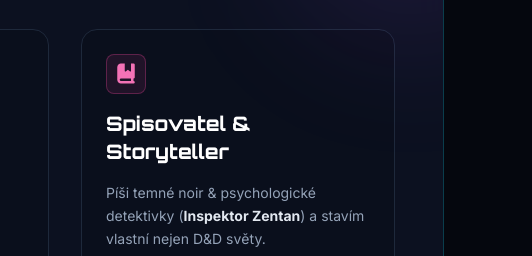
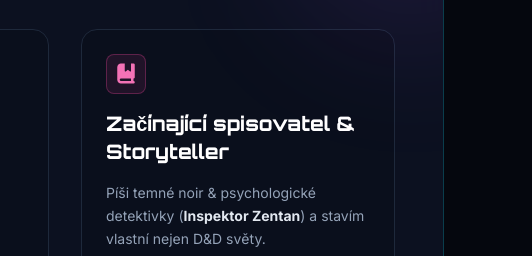
Before and after one commit to bluecat201/bluecat, a plain HTML site: page index.html in a window 1280 px wide. Shown: the part 984-1240 px from the top of the page, 748-1280 px from the left. Drawn offline with nearby package versions, Linux system fonts and the light colour scheme.

Commit message:
Add files via upload

```diff
--- a/index.html
+++ b/index.html
@@ -247,7 +247,7 @@
                         <div class="w-10 h-10 rounded-lg bg-pink-500/10 border border-pink-500/30 flex items-center justify-center text-pink-400 text-xl">
                             <i class="fa-solid fa-book-bookmark"></i>
                         </div>
-                        <h3 class="text-xl font-bold text-white font-display">Spisovatel & Storyteller</h3>
+                        <h3 class="text-xl font-bold text-white font-display">Začínající spisovatel & Storyteller</h3>
                         <p class="text-slate-400 text-sm leading-relaxed">
                             Píši temné noir & psychologické detektivky (<strong class="text-slate-200">Inspektor Zentan</strong>) a stavím vlastní nejen D&D světy.
                         </p>
```
